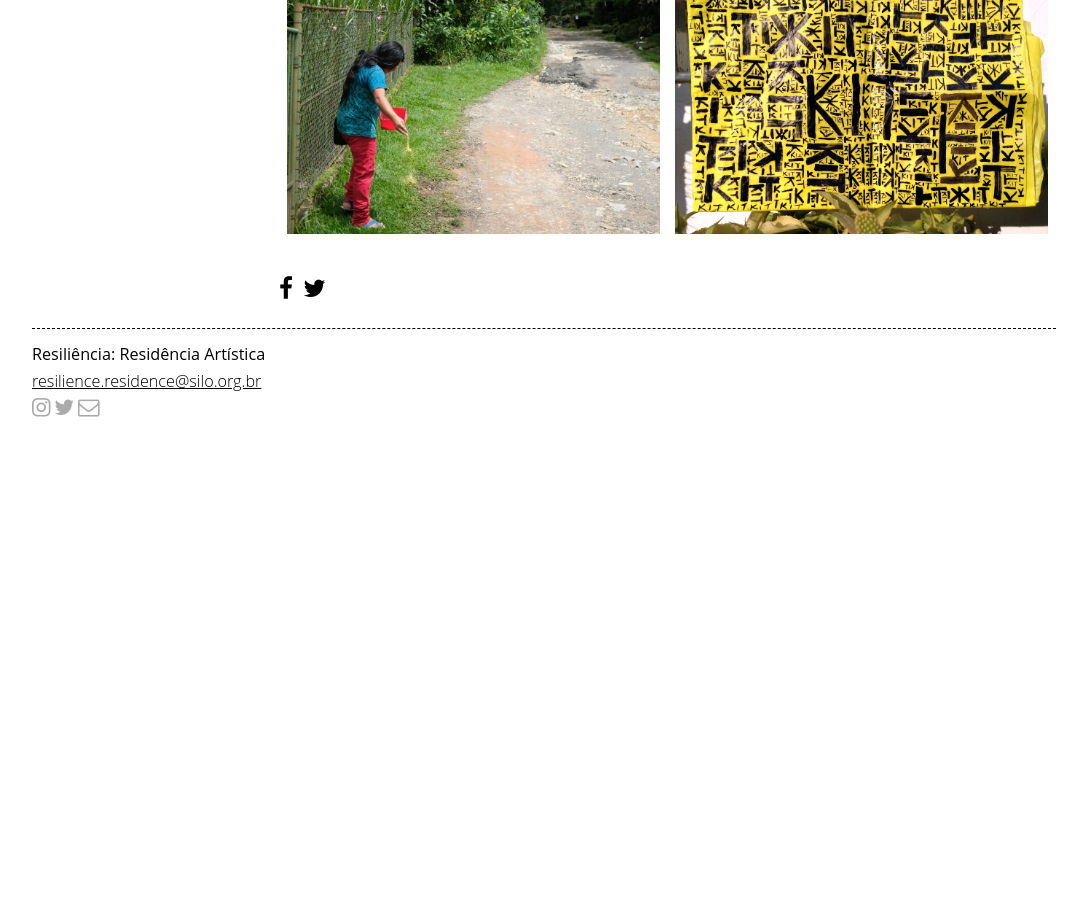
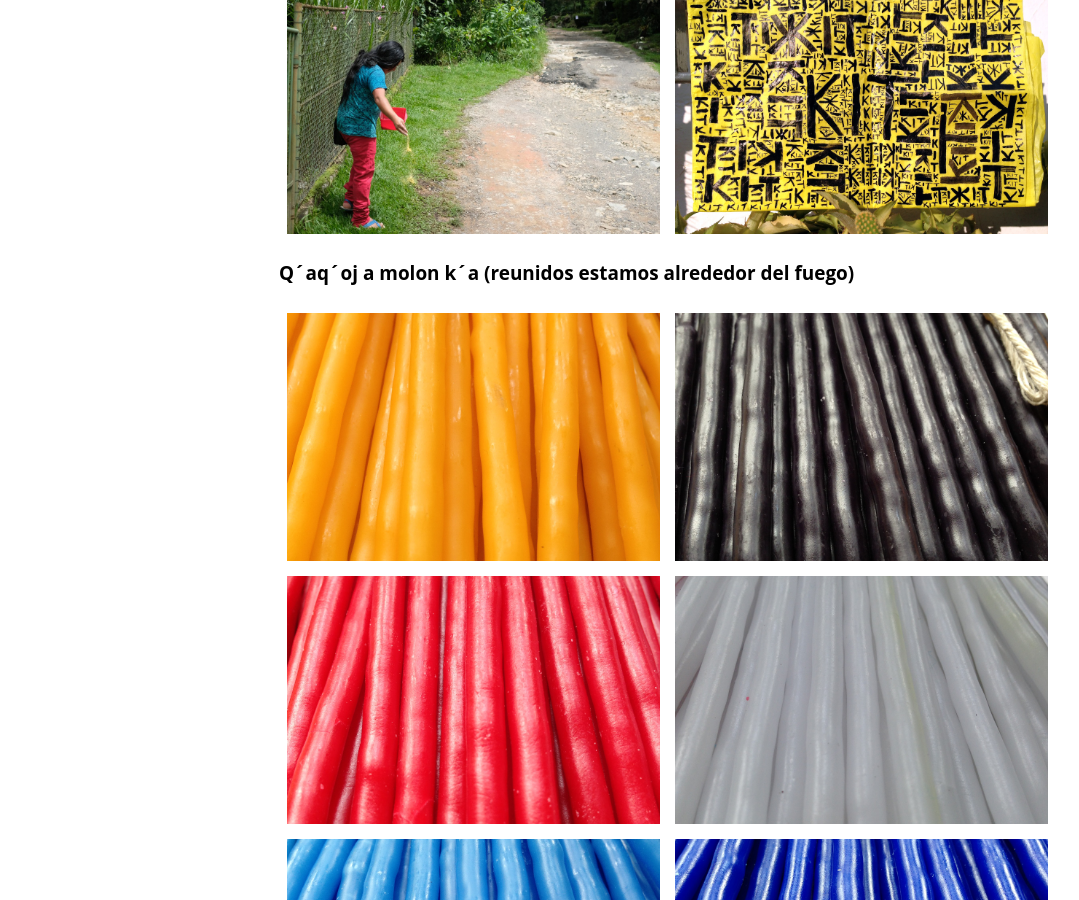
Before and after one commit to comunicacaosilo/resilience.silo.org.br, a Jekyll site: the page built from _posts/2018-03-18-edgar-calel.md, in a window 1280 px wide and 900 px high, scrolled down 1662 px. Shown: the whole window, without its empty margins (96-1175 px from the left). Built offline with Jekyll 4.4.1, drawn with Linux system fonts in a browser that asks for light colours; nearby versions of some CDN libraries; before the commit the page ends 2098 px from its top, so only the background shows below that.

Commit message:
adds calel fuego pictures

```diff
--- a/_posts/2018-03-18-edgar-calel.md
+++ b/_posts/2018-03-18-edgar-calel.md
@@ -12,3 +12,6 @@ No lugar onde moro, todas as manhãs quando acordo, encontro meus parentes, em
 
 ### kit kit kit
 {% include swipebox.html prefix="2018/edgar_kit" %}
+
+### Q´aq´oj a molon k´a (reunidos estamos alrededor del fuego)
+{% include swipebox.html prefix="2018/edgar_fuego" %}
```
Also changed, not shown: media/images/2018/edgar_fuego00.jpg (added), media/images/2018/edgar_fuego01.jpg (added), media/images/2018/edgar_fuego02.jpg (added), media/images/2018/edgar_fuego03.jpg (added), media/images/2018/edgar_fuego04.jpg (added), media/images/2018/edgar_fuego05.jpg (added), media/images/2018/edgar_fuego06.jpg (added), media/images/2018/edgar_fuego07.jpg (added), media/images/2018/edgar_fuego08.jpg (added), media/images/2018/edgar_fuego09.jpg (added).
